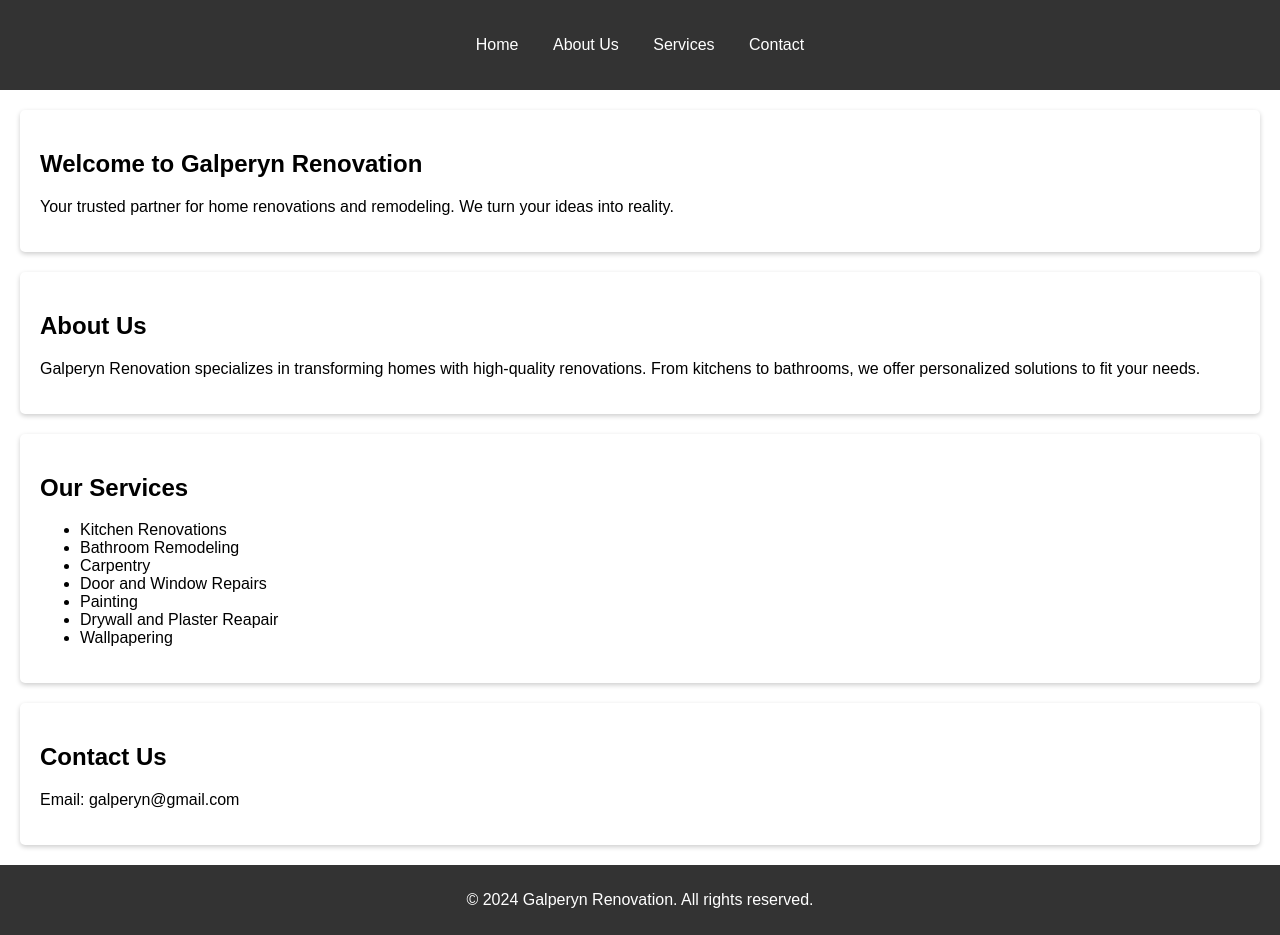
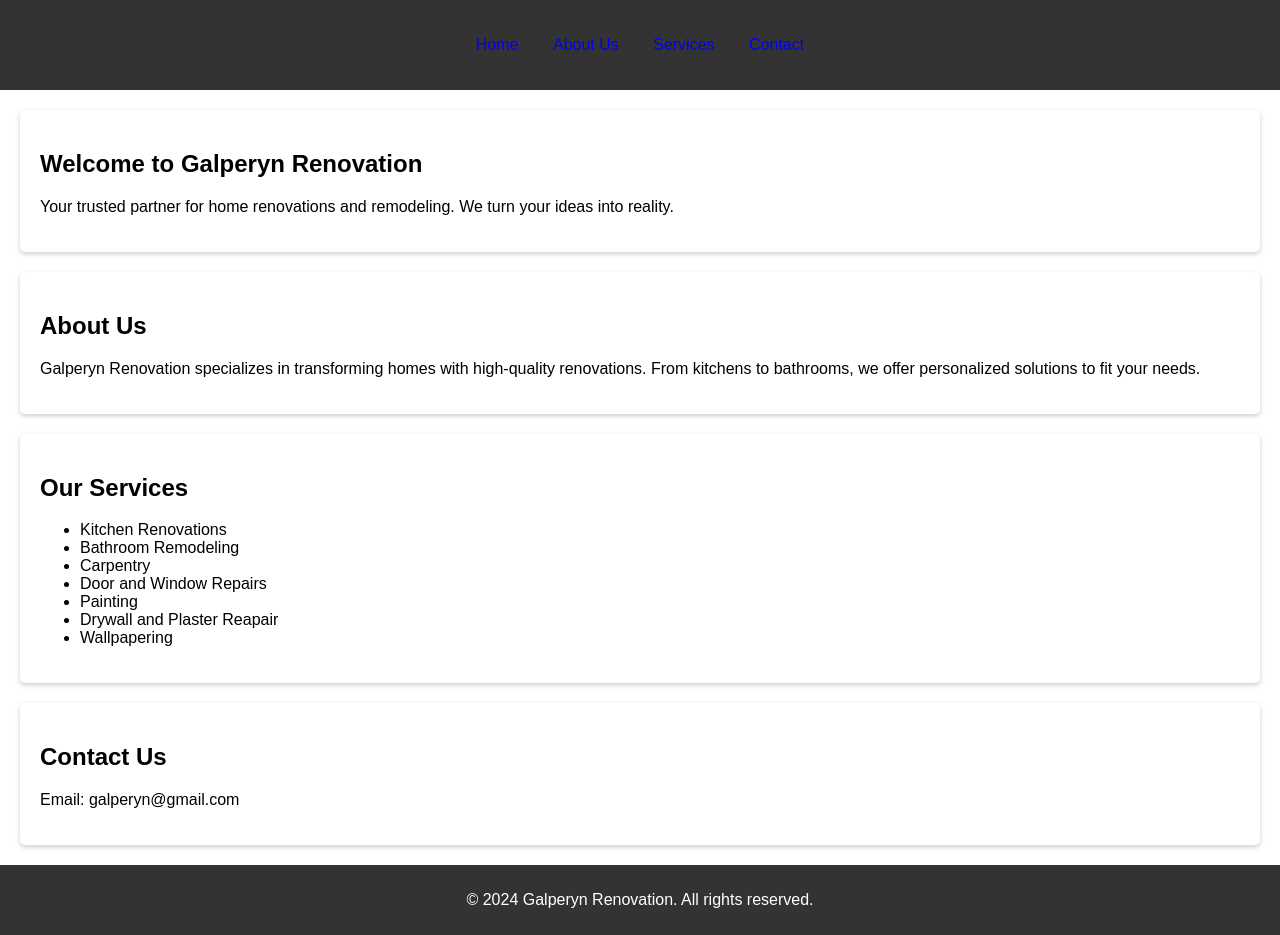
Before and after one commit to krissstygg/galperyn-renovation, a plain HTML site: page index.html in a window 1280 px wide. Drawn offline with Linux system fonts and the light colour scheme.

Commit message:
Update styles.css

```diff
--- a/styles.css
+++ b/styles.css
@@ -6,12 +6,12 @@ body {
     background-color: blue; /* Sets the background color of the entire page */
     color: white; /* Makes the text white for better readability */
 }
--color: #f4f4f4;
+-color: #1D2951;
 }
 
 header {
     background-color: #333;
-    color: white;
+    color: dark blue;
     text-align: center;
     padding: 20px;
 }
@@ -27,7 +27,7 @@ nav ul li {
 }
 
 nav ul li a {
-    color: white;
+    color: blue;
     text-decoration: none;
 }
 
```
